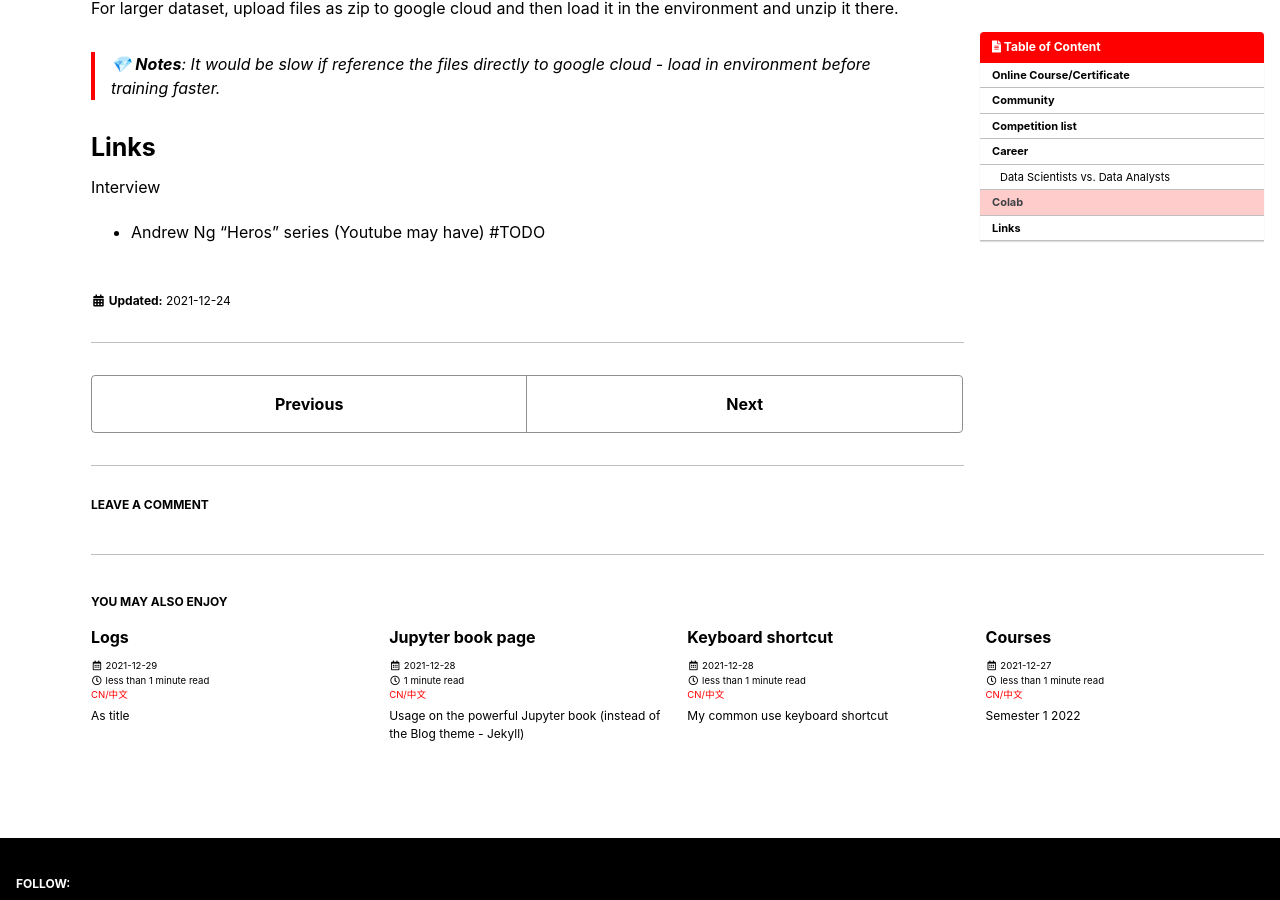
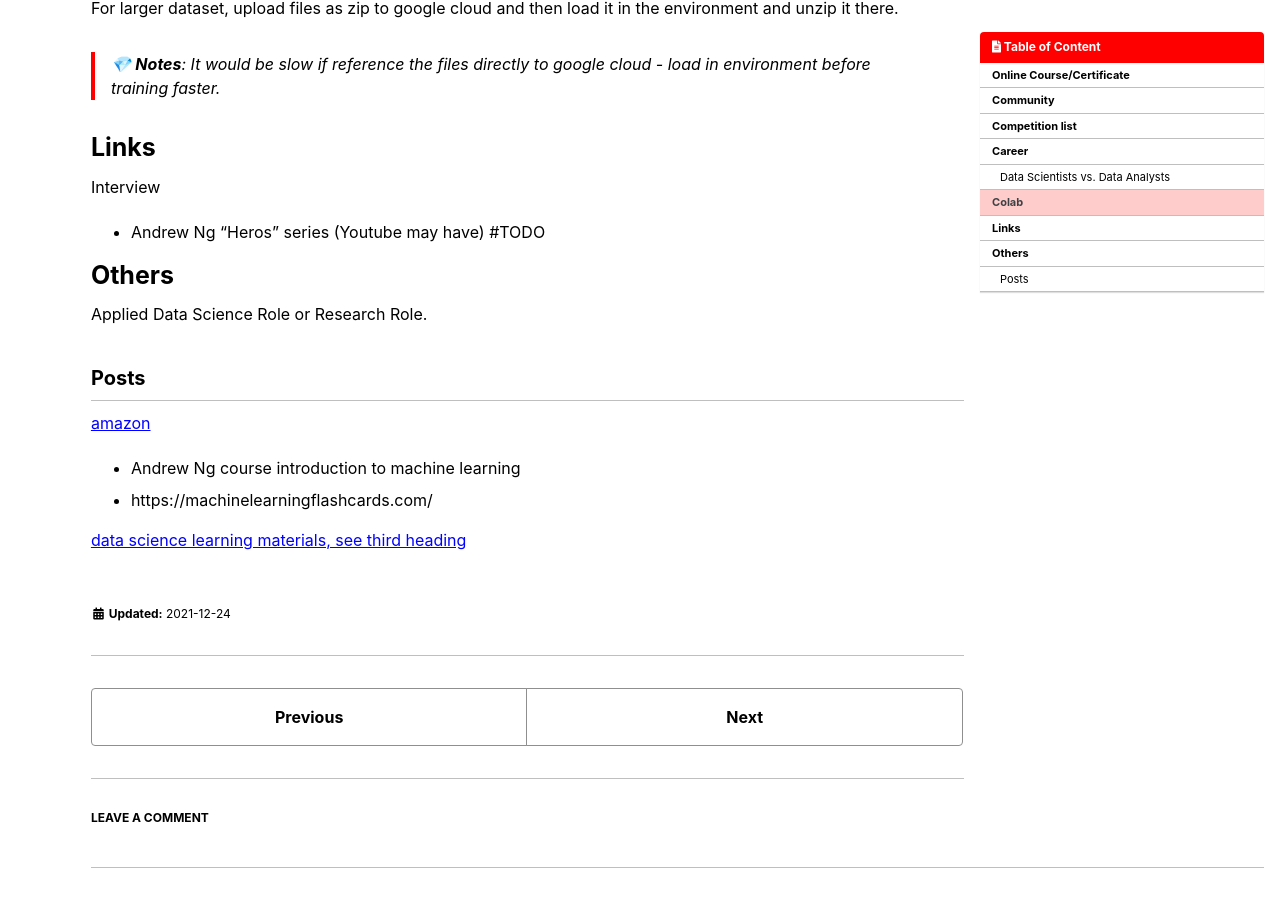
Before and after one commit to postsent/postsent.github.io, a Jekyll site: the page built from _posts/data_science/2021-12-24-data-science.md, in a window 1280 px wide and 900 px high, scrolled down 1296 px. Built offline with Jekyll 4.4.1, drawn with Linux system fonts in a browser that asks for light colours; cached includes are drawn as plain includes; emoji names are drawn with the system emoji font; comment, search, counter and statistics services are not loaded.

Commit message:
update reference

```diff
--- a/_posts/data_science/2021-12-24-data-science.md
+++ b/_posts/data_science/2021-12-24-data-science.md
@@ -4,9 +4,6 @@
 - TensorFlowDeveloper Certificate program
 - IBM Data Science — Python
 - Google Machine Learning
-
-
-
 
 - Coursera
 - Edx
@@ -55,3 +52,15 @@ For larger dataset, upload files as zip to google cloud and then load it in the
 Interview
 - Andrew Ng "Heros" series (Youtube may have)
   #TODO
+
+# Others
+
+Applied Data Science Role or Research Role.
+
+## Posts
+
+[amazon](https://leetcode.com/discuss/interview-question/784569/Amazon-Data-Scientist-(Offer)/654287)
+- Andrew Ng course introduction to machine learning
+- https://machinelearningflashcards.com/
+
+[data science learning materials, see third heading](https://blog.csdn.net/zandaoguang/article/details/106880291)
```
Also changed, not shown: _pages/about.md (+3 -1 lines), _posts/jeykll/2021-12-29-logs.md (+10 -1 lines), _posts/uni/unsw/2021-12-11-UNSW.md (+4 -0 lines), _posts/uni/unsw/2021-12-11-courses.md (+4 -4 lines), _posts/data_science/ml/2021-12-27-ml-analogy.md (line endings or trailing spaces).
